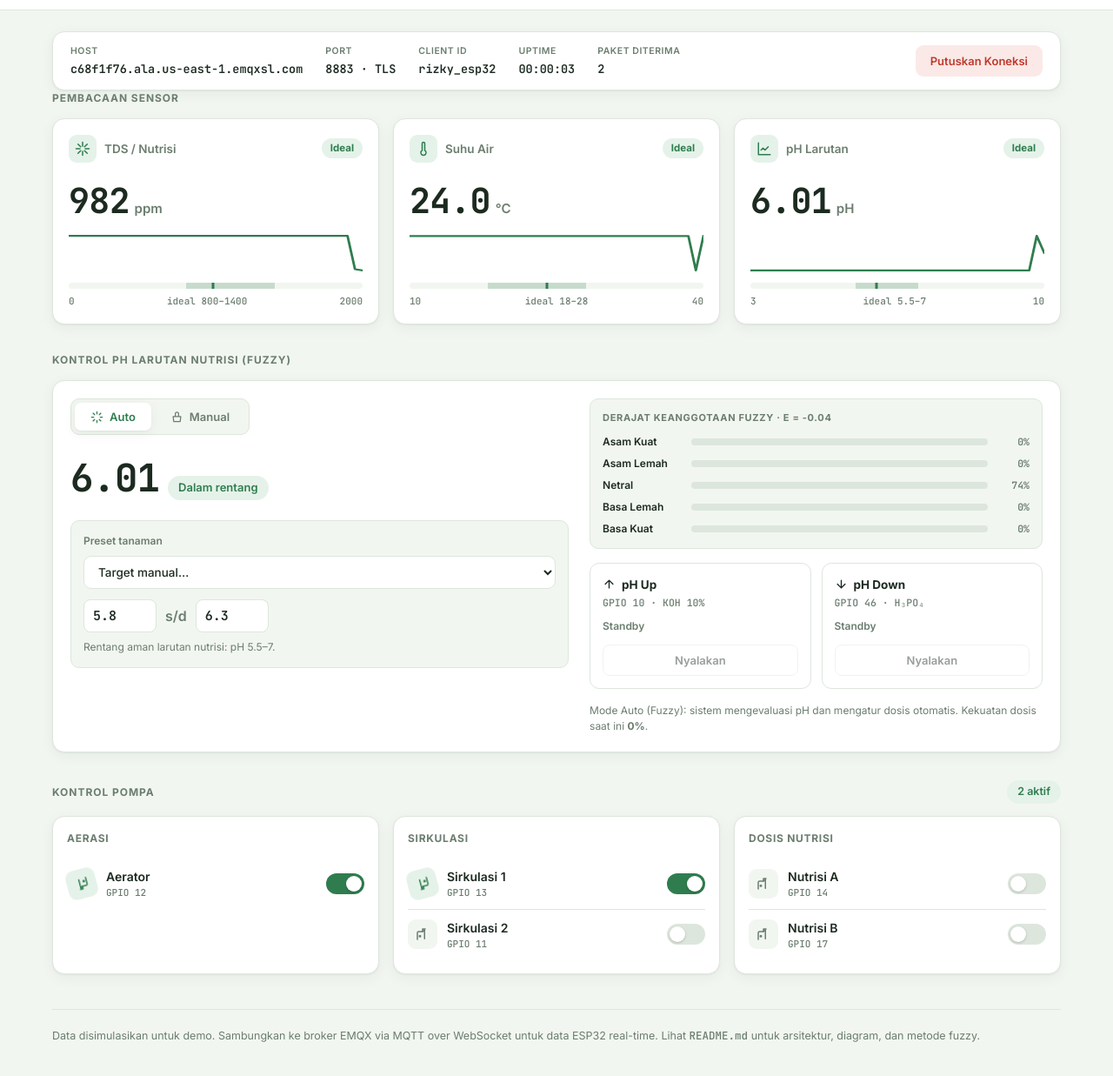
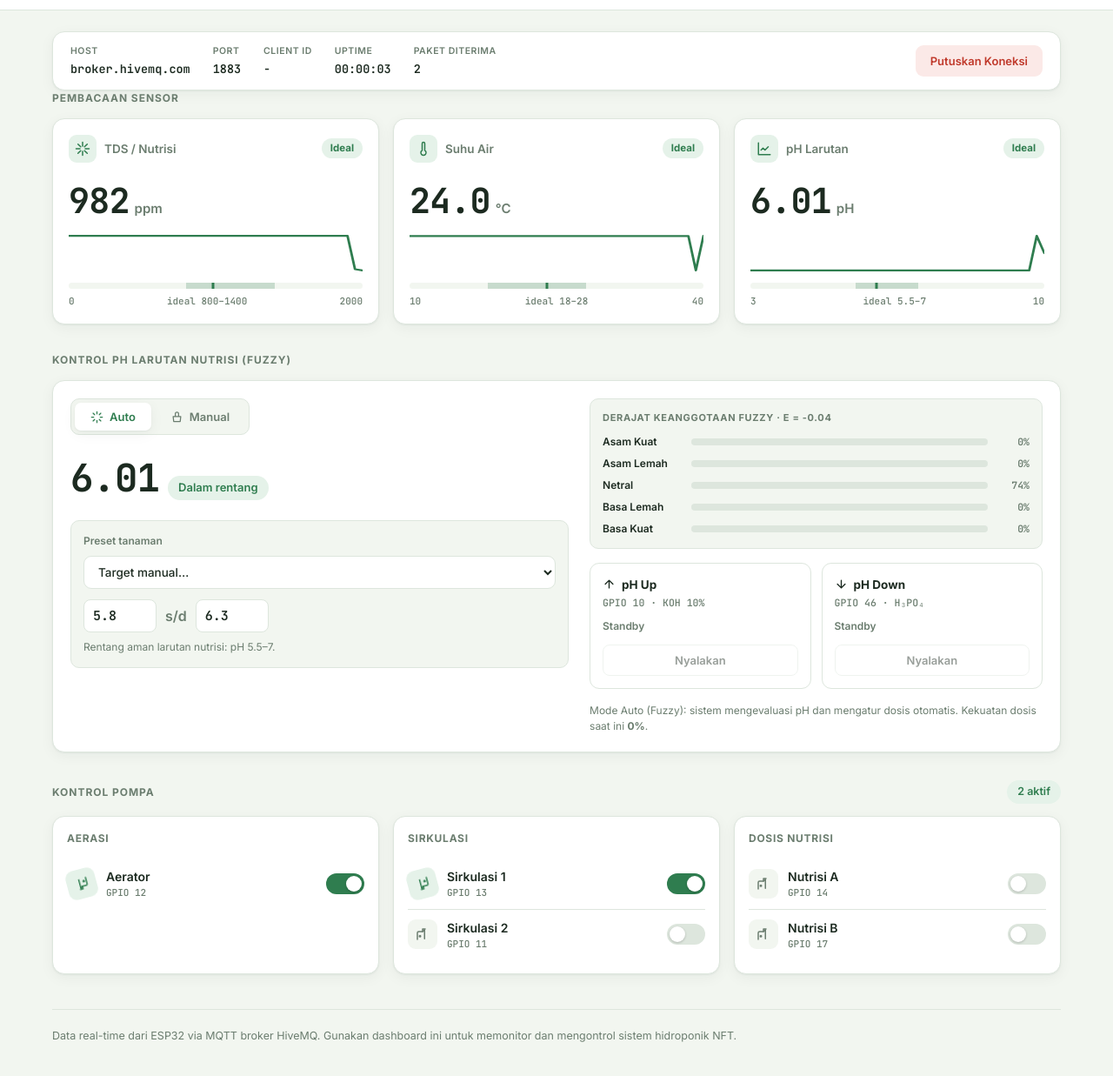
Before and after one commit to ficrammanifur/hydroponics-monitoring, a plain HTML site: page index.html in a window 1280 px wide. Shown: the part 63-1300 px from the top of the page at 87% size. Drawn offline with Linux system fonts and the light colour scheme.

Commit message:
Update index.html

```diff
--- a/index.html
+++ b/index.html
@@ -60,15 +60,15 @@
       <section class="conn-bar" aria-label="Informasi koneksi">
         <div class="conn-item">
           <span class="conn-k">Host</span>
-          <span class="conn-v mono" id="connHost">c68f1f76.ala.us-east-1.emqxsl.com</span>
+          <span class="conn-v mono" id="connHost">broker.hivemq.com</span>
         </div>
         <div class="conn-item">
           <span class="conn-k">Port</span>
-          <span class="conn-v mono">8883 · TLS</span>
+          <span class="conn-v mono">1883</span>
         </div>
         <div class="conn-item">
           <span class="conn-k">Client ID</span>
-          <span class="conn-v mono">rizky_esp32</span>
+          <span class="conn-v mono" id="clientId">-</span>
         </div>
         <div class="conn-item">
           <span class="conn-k">Uptime</span>
@@ -78,7 +78,7 @@
           <span class="conn-k">Paket Diterima</span>
           <span class="conn-v mono" id="pktCount">0</span>
         </div>
-        <button class="btn-reconnect" id="reconnectBtn" type="button">Putuskan Koneksi</button>
+        <button class="btn-reconnect" id="reconnectBtn" type="button">Sambungkan</button>
       </section>
 
       <!-- ========================= SENSOR ========================= -->
@@ -104,12 +104,14 @@
 
       <footer class="foot">
         <p>
-          Data disimulasikan untuk demo. Sambungkan ke broker EMQX via MQTT over WebSocket untuk data ESP32 real-time.
-          Lihat <span class="mono">README.md</span> untuk arsitektur, diagram, dan metode fuzzy.
+          Data real-time dari ESP32 via MQTT broker HiveMQ.
+          Gunakan dashboard ini untuk memonitor dan mengontrol sistem hidroponik NFT.
         </p>
       </footer>
     </main>
 
+    <!-- ========================= MQTT LIBRARY ========================= -->
+    <script src="https://unpkg.com/mqtt@4.3.7/dist/mqtt.min.js"></script>
     <script src="app.js"></script>
   </body>
 </html>
```
